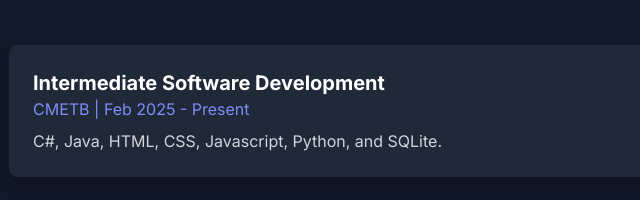
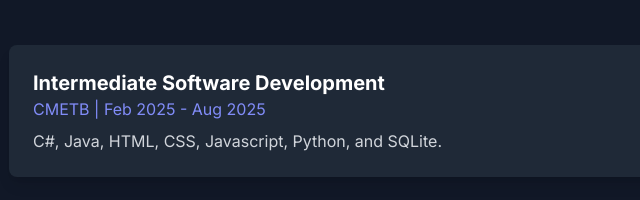
Before and after one commit to mikeplacido/SimplePortfolio, a plain HTML site: page index.html in a window 1280 px wide. Shown: the part 3927-4127 px from the top of the page, 183-823 px from the left. Drawn offline with nearby package versions, Linux system fonts and the light colour scheme.

Commit message:
Updated training date

```diff
--- a/index.html
+++ b/index.html
@@ -463,7 +463,7 @@
                 <div class="space-y-8">
                     <div class="bg-gray-800 p-6 rounded-lg shadow-lg">
                         <h3 class="text-xl font-bold text-white">Intermediate Software Development</h3>
-                        <p class="text-indigo-400 mb-2">CMETB | Feb 2025 - Present</p>
+                        <p class="text-indigo-400 mb-2">CMETB | Feb 2025 - Aug 2025</p>
                         <p class="text-gray-300">C#, Java, HTML, CSS, Javascript, Python, and SQLite.</p>
                     </div>
                     <div class="bg-gray-800 p-6 rounded-lg shadow-lg">
```
